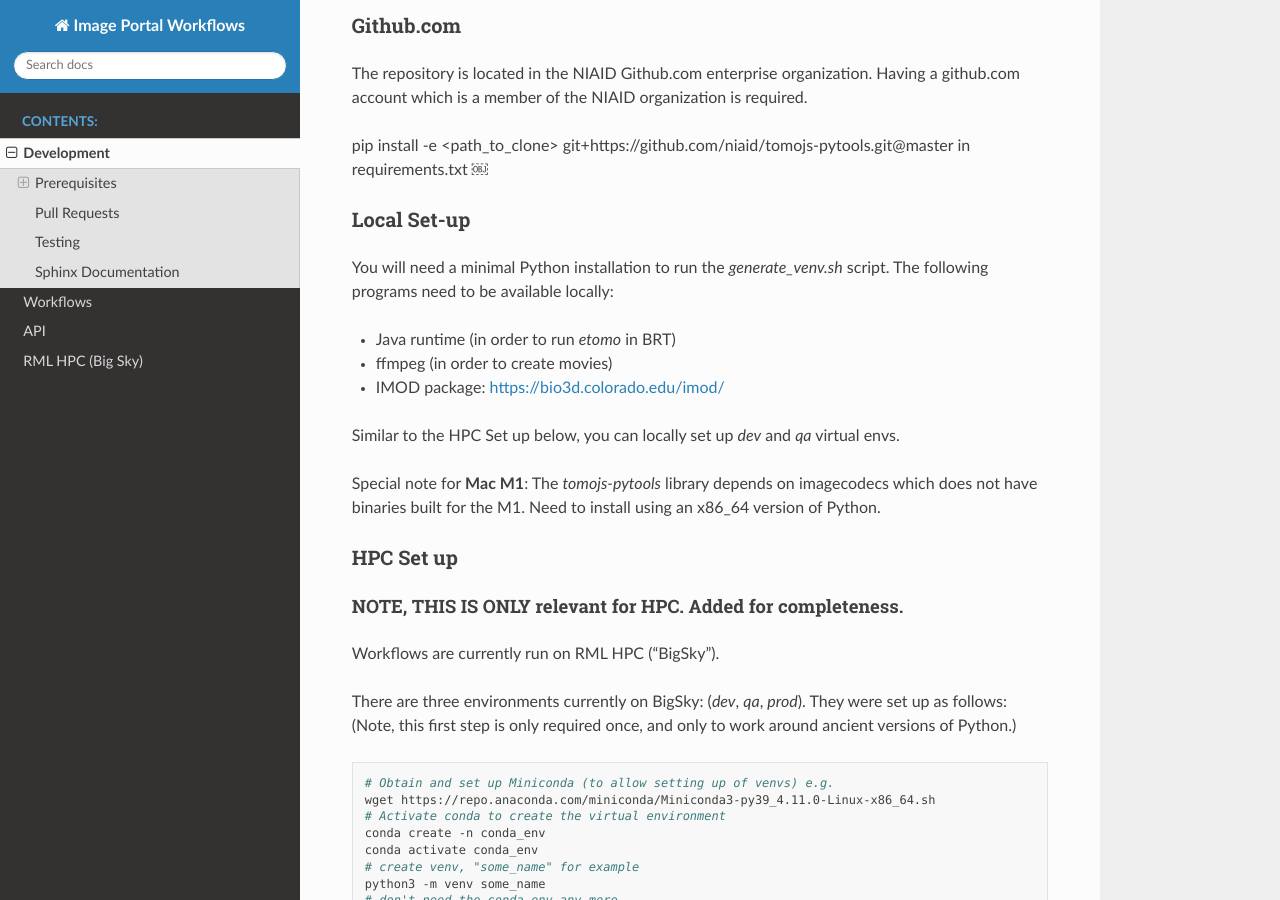
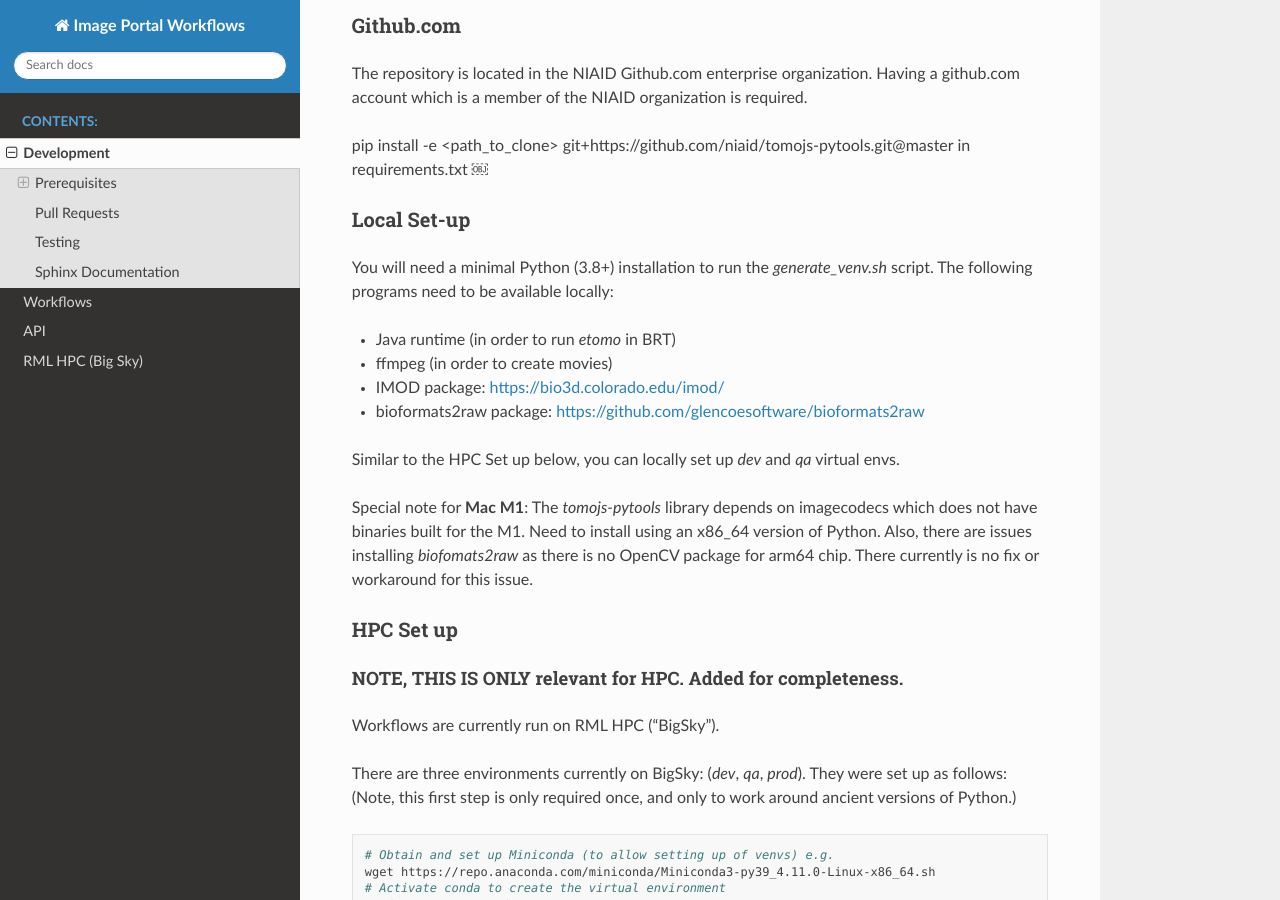
Before and after one commit to niaid/image_portal_workflows, a Sphinx documentation site: the page built from docs/source/development.rst, in a window 1280 px wide and 900 px high, scrolled down 348 px. Built offline with Sphinx 7.4.7 and the Read the Docs theme 2.0.0, drawn with Linux system fonts in a browser that asks for light colours; some of the changed text lies outside the part shown.

Commit message:
Updated the Development page of the docs.

```diff
--- a/docs/source/development.rst
+++ b/docs/source/development.rst
@@ -25,17 +25,20 @@
 Local Set-up
 ============
 
-You will need a minimal Python installation to run the `generate_venv.sh` script.
+You will need a minimal Python (3.8+) installation to run the `generate_venv.sh` script.
 The following programs need to be available locally:
 
 - Java runtime (in order to run `etomo` in BRT)
 - ffmpeg (in order to create movies)
 - IMOD package: https://bio3d.colorado.edu/imod/
+- bioformats2raw package: https://github.com/glencoesoftware/bioformats2raw
 
 Similar to the HPC Set up below, you can locally set up `dev` and `qa` virtual envs.
 
 Special note for **Mac M1**: The `tomojs-pytools` library depends on imagecodecs which does
-not have binaries built for the M1. Need to install using an x86_64 version of Python.
+not have binaries built for the M1. Need to install using an x86_64 version of Python. Also, there
+are issues installing `biofomats2raw` as there is no OpenCV package for arm64 chip. There currently
+is no fix or workaround for this issue.
 
 HPC Set up
 ==========
@@ -152,49 +153,55 @@
 
 `Black <https://pypi.org/project/black/>`_ is a CLI utility that enforces a standard formatting on Python which helps with code consistancy.
 
+pre-commit
+==========
+
+`pre-commit <https://pre-commit.com/>`_ is a framework for managing pre-commit hooks that will check code for code
+format compliance at commit time. It is configured via a top-level ``.pre-commit-config.yaml`` file that runs ``black``,
+``Flake8`` and other checks.
+
 *****************
 Pull Requests
 *****************
 
-To contribute to the project first ensure your fork is in good shape, and then the generate a Pull Request (PR) to the `niaid` fork. Below is an outline an of the kind of steps that could be followed. More thorough documentation can be found here: https://docs.github.com/en/github/collaborating-with-pull-requests/proposing-changes-to-your-work-with-pull-requests/creating-a-pull-request
+To contribute to the project first ensure your fork is in good shape, and then the generate a Pull Request (PR) to the **niaid** fork. Below is an outline an of the kind of steps that could be followed. More thorough documentation can be found here: https://docs.github.com/en/github/collaborating-with-pull-requests/proposing-changes-to-your-work-with-pull-requests/creating-a-pull-request
 
 - Fork niaid repo into your gh account using the web interface.
 
 - Clone your repo to local machine, e.g.::
 
-	git clone git@github.com:philipmac/nih_3d_workflows.git
+    git clone git@github.com:philipmac/nih_3d_workflows.git
 
 - Set `upstream`::
 
-	git remote add upstream git@github.com:niaid/nih_3d_workflows.git
+    git remote add upstream git@github.com:niaid/nih_3d_workflows.git
 
 - ensure origin and upstream look something like this::
 
-	  $ git remote -v
-	  origin	git@github.com:your_uname/image_portal_workflows.git (fetch)
-	  origin	git@github.com:your_uname/image_portal_workflows.git (push)
-	  upstream	git@github.com:niaid/image_portal_workflows.git (fetch)
-	  upstream	git@github.com:niaid/image_portal_workflows.git (push)
+   $ git remote -v
+   origin	git@github.com:your_uname/image_portal_workflows.git (fetch)
+   origin	git@github.com:your_uname/image_portal_workflows.git (push)
+   upstream	git@github.com:niaid/image_portal_workflows.git (fetch)
+   upstream	git@github.com:niaid/image_portal_workflows.git (push)
 
 - Make edits to local copy.
 
 - Run `flake8`::
 
-        flake8 . --max-line-length=127
+    flake8 . --max-line-length=127
 
 - Run `Black`::
 
-	black .
+    black .
 
 - Ensure neither `black` nor `flake8` are complaining.
 
 - Commit your local work, ensure you're up to date with `upstream`, and push to `origin`::
 
-	git commit -m "Fixes issue 123, ..."
-	git fetch upstream
-	git rebase upstream/master
-	git push origin branch_with_fix
-
+    git commit -m "Fixes issue 123, ..."
+    git fetch upstream
+    git rebase upstream/master
+    git push origin branch_with_fix
 
 - Initiate creation the Pull Request (PR) via your fork into niaid/nih-3d-main using the web interface.
 
```
Also changed, not shown: other parts of docs/source/development.rst (+3 -6 lines).
